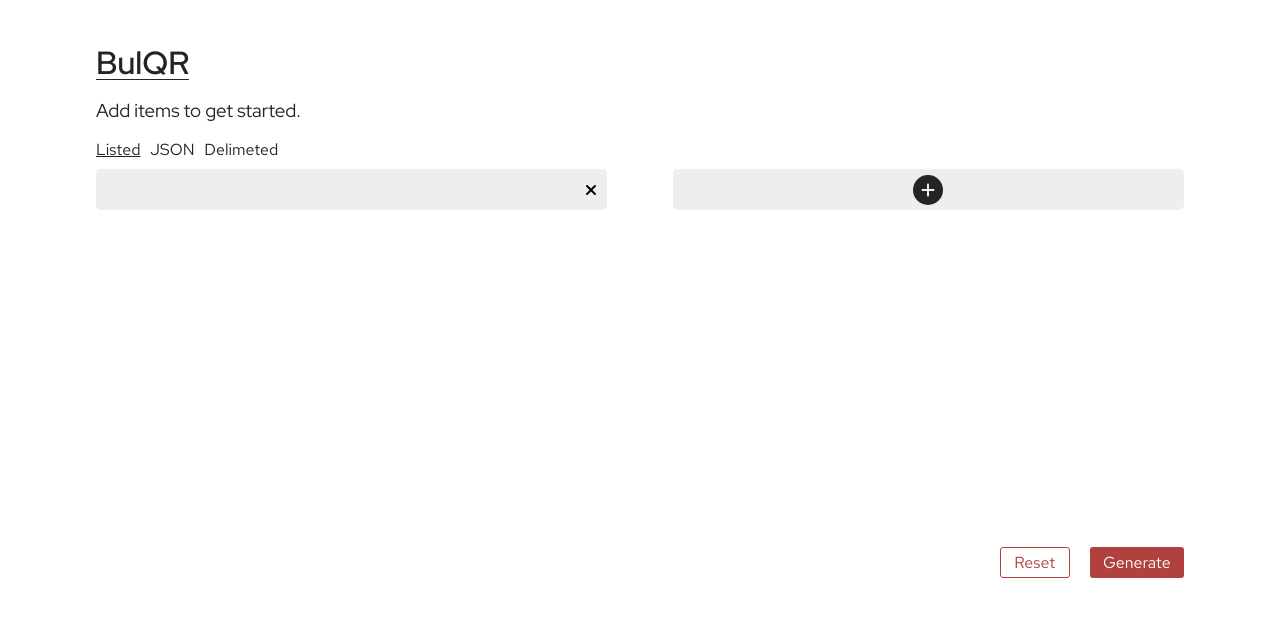
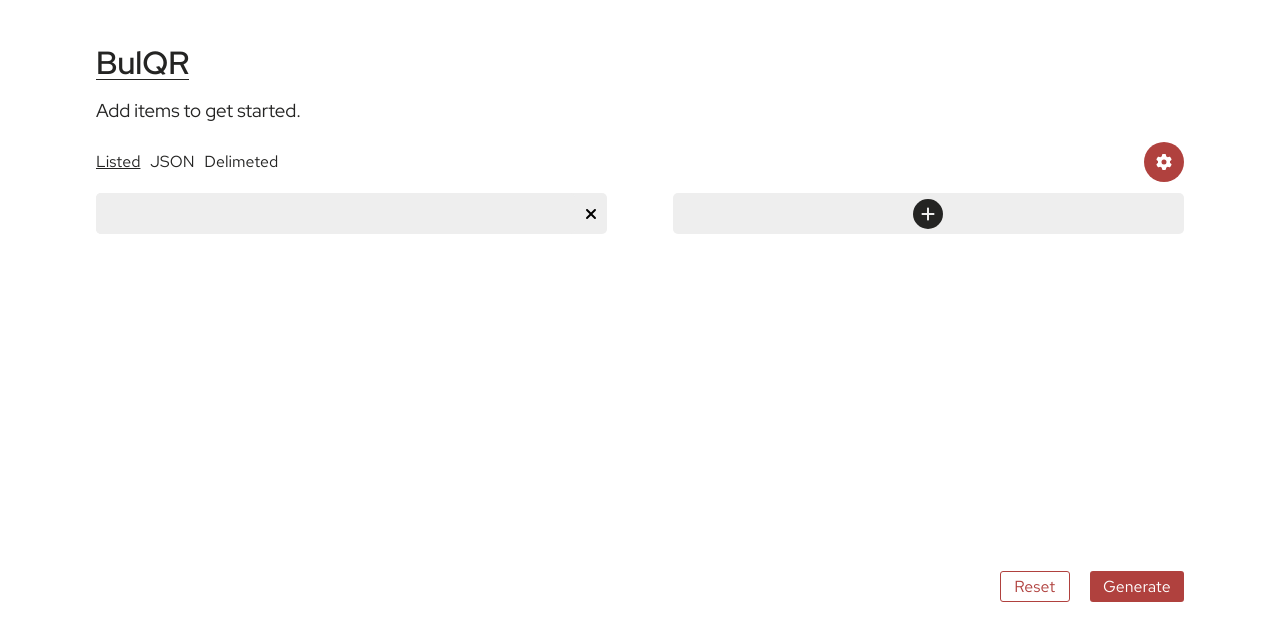
Before and after one commit to philteigne/QRGenerator, a React (Create React App) app in the folder frontend/: page / in a window 1280 px wide. Shown: the top 640 px of the page. Built offline with nearby package versions, Linux system fonts and the light colour scheme.

Commit message:
added button to display QRSetttingsModal when clicked

```diff
--- a/frontend/src/routes/InputRoute.tsx
+++ b/frontend/src/routes/InputRoute.tsx
@@ -1,13 +1,14 @@
 import { FontAwesomeIcon } from '@fortawesome/react-fontawesome'
-import { faPlus, faXmark } from '@fortawesome/free-solid-svg-icons'
+import { faPlus, faXmark, faGear } from '@fortawesome/free-solid-svg-icons'
 
 import { stateObject } from '../interfaces/StateInterfaces'
+import QRSettingsModal from '../components/QRSettingsModal'
 
 const InputRoute = (
   {state, dispatch}:
   {state: stateObject, dispatch: Function}
 ) => {
-
+  console.log(state.QRSettingsModal)
   const handleListInputChange = (index: number, newValue: string) => {
     const updatedItems = [...state.arrayInput];
 
@@ -80,8 +81,8 @@ const InputRoute = (
       <div className='output'>
         <h2>Add items to get started.</h2>
       </div>
+      <div className='inputTypeSelection'>
 
-      <div className='inputTypeSelection'>
         <ul>
           <li
             className={state.inputType === 'listInput' ? 'underline' : ''}
@@ -120,6 +121,12 @@ const InputRoute = (
             Delimeted
           </li>
         </ul>
+        <button
+          className='aButton'
+          onClick={() => dispatch({type: "TOGGLE_QRSETTINGS_MODAL", payload: true})}
+        >
+          <FontAwesomeIcon className='FontAwesomeIcon' icon={faGear} />
+        </button>
       </div>
 
       <div className='input'>
@@ -195,6 +202,9 @@ const InputRoute = (
           <h2 className='error'>{state.errorMsg}</h2>
         </div>}
       </div>
+      <>
+       {state.QRSettingsModal && <QRSettingsModal state={state} dispatch={dispatch}/>}
+      </>
     </>
   )
 }
```
